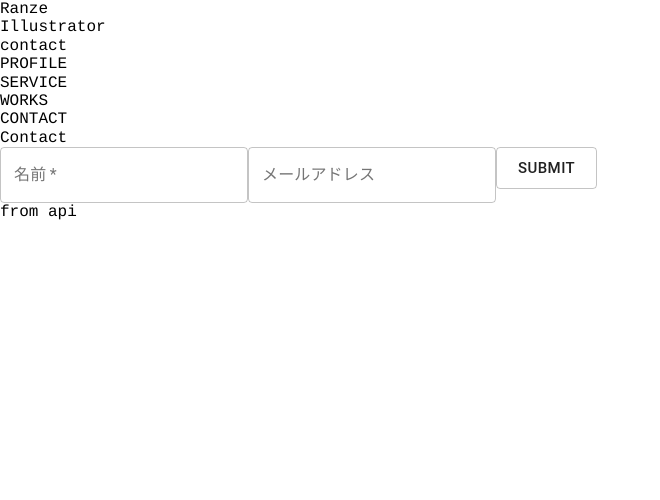
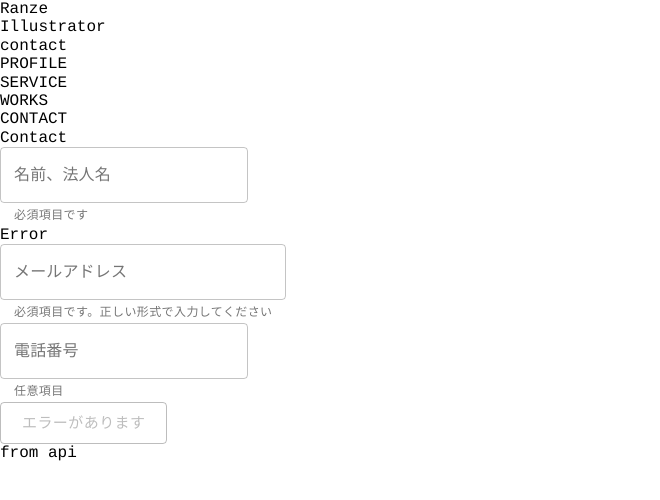
Before and after one commit to mayone-du/ranze-hp, a Next.js app: page /contact in a window 1280 px wide. Shown: the top 500 px of the page, without its empty margins (0-660 px from the left). Built offline with nearby package versions, Linux system fonts and the light colour scheme.

Commit message:
add form validation and submit

```diff
--- a/src/components/Form.tsx
+++ b/src/components/Form.tsx
@@ -1,52 +1,150 @@
 import { TextField, Button } from "@material-ui/core";
-import { useState } from "react";
+import { useEffect, useState } from "react";
+import Router from "next/router";
 
 const Form: React.FC = () => {
-
   const [formName, setFormName] = useState("");
   const [formEmail, setFormEmail] = useState("");
+  const [formTel, setFormTel] = useState("");
 
-  const inputName = (e) => {
+  // inputのstate
+  const [inputNameError, setInputNameError] = useState(false);
+  const [inputEmailError, setInputEmailError] = useState(false);
+  // const [emailDoubleCheckError, setEmailDoubleCheckError] = useState(false);
+  // const [inputTelError, setInputTelError] = useState(false);
+
+  // form全体でエラーが有るかのチェック用state
+  const [formErrors, setFormErrors] = useState(true);
+
+  const onChangeName = (e) => {
     setFormName(e.target.value);
-  }
+  };
 
-  const inputEmail = (e) => {
+  const onChangeEmail = (e) => {
     setFormEmail(e.target.value);
-  }
+  };
 
+  const onChangeTel = (e) => {
+    setFormTel(e.target.value);
+  };
+
+  // formのリセット
   const resetForm = () => {
     setFormName("");
     setFormEmail("");
-  }
+  };
 
-  const submitForm = (e) => {
-    e.preventDefault();
+  // 名前欄のエラーチェック
+  const validateName = () => {
+    if (formName === "") {
+      setInputNameError(true);
+    } else {
+      setInputNameError(false);
+    }
+  };
+
+  // email欄のエラーチェック
+  const validateEmail = () => {
+    const regex = /^[a-zA-Z0-9.!#$%&'*+\/=?^_`{|}~-]+@[a-zA-Z0-9-]+(?:\.[a-zA-Z0-9-]+)*$/;
+    if (regex.test(formEmail)) {
+      setInputEmailError(false);
+    } else {
+      setInputEmailError(true);
+    }
+  };
+
+  const validateForm = () => {
+    if (!inputNameError && !inputEmailError) {
+      setFormErrors(false);
+    } else {
+      setFormErrors(true);
+    }
+  };
+
+  // state(inputのvalue)が更新された際にエラーチェックを走らせる
+  useEffect(validateName, [formName]);
+  useEffect(validateEmail, [formEmail]);
+  useEffect(validateForm);
+
+  // フォーム送信
+  const submitForm = () => {
     const payload = {
-      text: `お問い合わせ内容\n ${formName} , ${formEmail}`
-    }
+      text: `お問い合わせがありました。\n
+            名前: ${formName}\n
+            メールアドレス: ${formEmail}`,
+    };
 
-    const url = "https://hooks.slack.com/services/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";
+    // Slackのwebhook
+    const url =
+      "https://hooks.slack.com/services/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";
+
     fetch(url, {
       method: "POST",
       body: JSON.stringify(payload),
     }).then(() => {
       resetForm();
-      console.log(formEmail, formName);
-      alert("送信が完了しました。")
-    })
-  }
+      alert("送信が完了しました。");
 
+      // ホーム画面へ戻す
+      Router.push("/");
+    });
+  };
 
   return (
     <>
-      <form onSubmit={submitForm} className="container mx-auto py-28">
-        <TextField label="名前" required variant="outlined" onChange={inputName} value={formName} />
-        <TextField label="メールアドレス" variant="outlined" color="primary" onChange={inputEmail} value={formEmail} />
-        <Button type="submit" size="large" variant="outlined" >SUBMIT</Button>
+      <form className="container mx-auto py-28 flex flex-col">
+        <div className="my-8">
+          <TextField
+            type="text"
+            label="名前、法人名"
+            variant="outlined"
+            onChange={onChangeName}
+            color={inputNameError ? "secondary" : "primary"}
+            helperText={inputNameError ? "必須項目です" : "ok"}
+            value={formName}
+          />
+        </div>
+        <div className="flex">
+          {inputEmailError ? <p className="text-red-600">Error</p> : <p>ok</p>}
+
+          <TextField
+            type="email"
+            label="メールアドレス"
+            variant="outlined"
+            onChange={onChangeEmail}
+            color={inputEmailError ? "secondary" : "primary"}
+            helperText={
+              inputEmailError
+                ? "必須項目です。正しい形式で入力してください"
+                : "ok"
+            }
+            value={formEmail}
+          />
+        </div>
+        <div>
+          <TextField
+            type="tel"
+            label="電話番号"
+            variant="outlined"
+            onChange={onChangeTel}
+            helperText={"任意項目"}
+            value={formTel}
+          />
+        </div>
+        <div>
+          <Button
+            size="large"
+            disabled={formErrors ? true : false}
+            variant="outlined"
+            color={formErrors ? "secondary" : "primary"}
+            onClick={submitForm}
+          >
+            {formErrors ? "エラーがあります" : "送信する"}
+          </Button>
+        </div>
       </form>
     </>
   );
 };
 
-
 export { Form };
--- a/src/pages/contact.tsx
+++ b/src/pages/contact.tsx
@@ -6,10 +6,14 @@ import { Form } from "../components/Form";
 
 
 const Contact: React.FC = () => {
+
+
+
+
   return (
     <>
       <Head>
-        <title>contact</title>
+        <title>Ranze official site | contact</title>
         <meta name="description" content="meta description" />
       </Head>
       <Header title="contact" />
--- a/src/pages/profile.tsx
+++ b/src/pages/profile.tsx
@@ -7,7 +7,7 @@ const Profile: React.FC = () => {
   return (
     <>
       <Head>
-        <title>profile</title>
+        <title>Ranze official site | profile</title>
         <meta name="description" content="meta description" />
       </Head>
       <Header title="profile" />
--- a/src/pages/service.tsx
+++ b/src/pages/service.tsx
@@ -7,7 +7,7 @@ const Service: React.FC = () => {
   return (
     <>
     <Head>
-      <title>service</title>
+      <title>Ranze official site | service</title>
       <meta name="description" content="meta description" />
     </Head>
     <Header title="service" />
--- a/src/pages/works.tsx
+++ b/src/pages/works.tsx
@@ -6,7 +6,7 @@ const Works: React.FC = () => {
   return (
     <>
       <Head>
-        <title>works</title>
+        <title>Ranze official site | works</title>
       </Head>
       <Header title="works" />
       <Wrapper>
```
